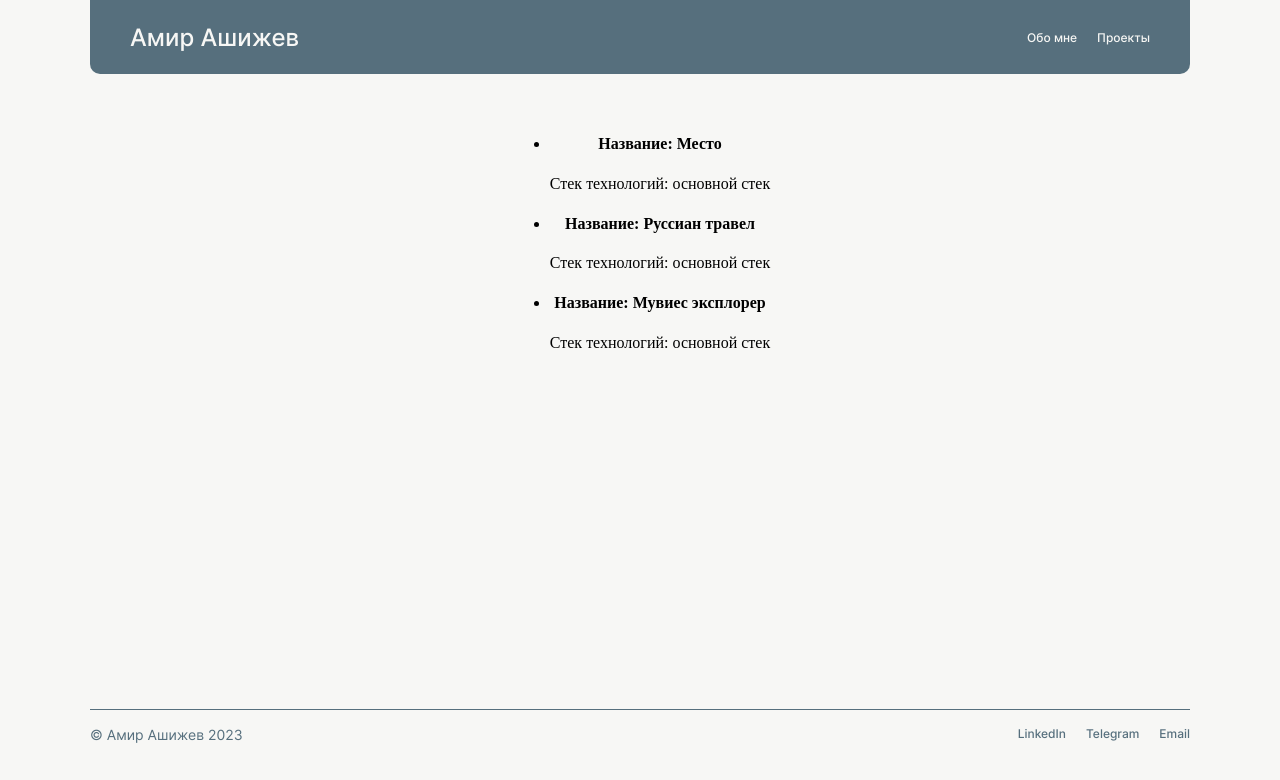
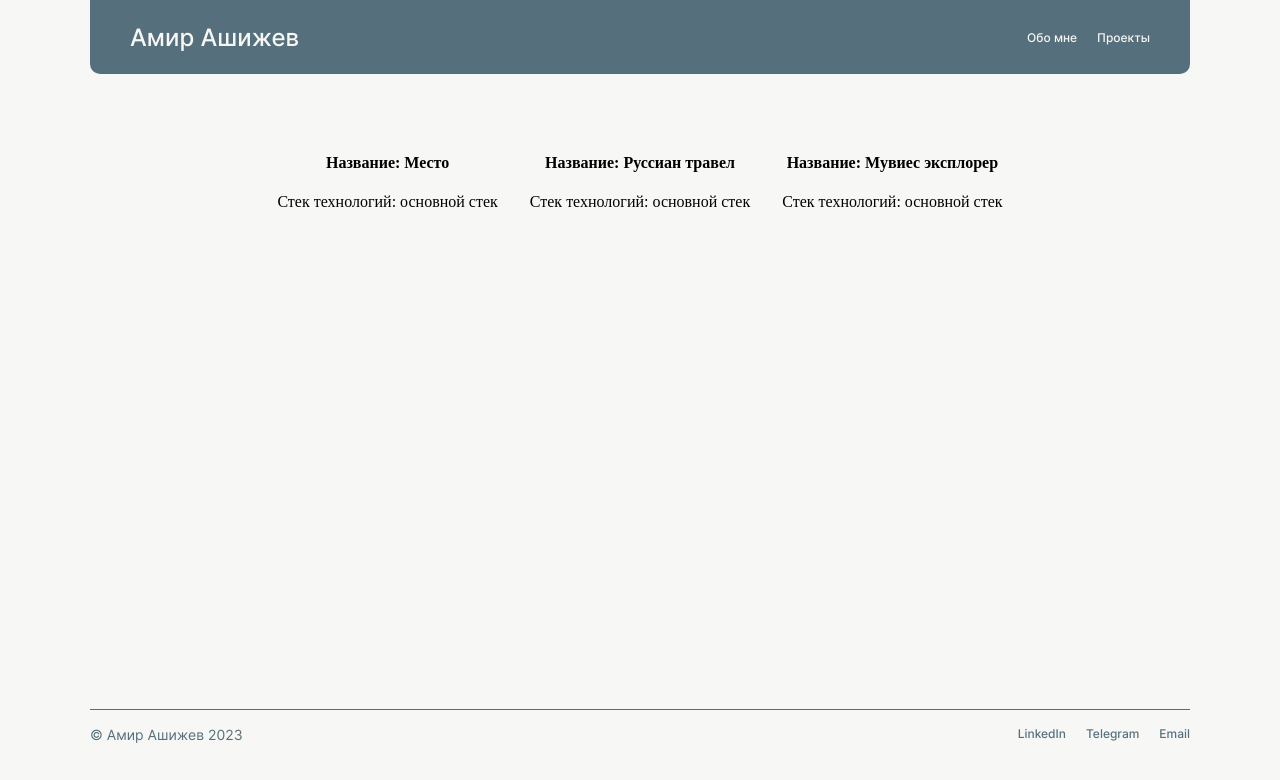
Before and after one commit to AmirAshizhev/portfolio, a React (Create React App) app: page /projects in a window 1280 px wide. Shown: the top 780 px of the page. Built offline with nearby package versions, Linux system fonts and the light colour scheme.

Commit message:
start projects page: progect__list css

```diff
--- /dev/null
+++ b/src/blocks/project-card/progect-card.css
@@ -0,0 +1,18 @@
+.progect-card{
+
+}
+
+.progect-card__img{
+
+}
+.progect-card__info{
+
+}
+
+.progect-card__title{
+
+}
+
+.progect-card__about{
+
+}
--- a/src/blocks/projects/projects.css
+++ b/src/blocks/projects/projects.css
@@ -0,0 +1,11 @@
+.projects{
+
+}
+.projects__list{
+  padding: 0;
+  margin: 0;
+  list-style-type: none;
+  display: grid;
+  grid-template-columns: auto auto auto;
+  gap: 32px;
+}
--- a/src/components/Portfolio.js
+++ b/src/components/Portfolio.js
@@ -4,7 +4,7 @@ function Portfolio () {
   return(
     <section className='portfolio'>
       <h2 className='portfolio__name'>Амир Ашижев</h2>
-      <p className='portfolio__about'>Начинающий Веб-разработчик, 25 лет</p>
+      <p className='portfolio__about'>Начинающий Веб-разработчик, 26 лет</p>
       <p className='portfolio__info'>Я родился и живу в Санкт-Петербурге, окончил факультет радиотехники СПбГЭТУ "ЛЭТИ". После периода работы по специальности решил попробовать себя в чем-то смежном, и мой взор упал на программирование. Рассмотрев разные направления, решил попробовать веб-разработку. Недавно окончил курс по веб-разработке от Янедекс.Практикума. В данный момент нахожусь в поиске предложений.</p>
       <a className='portfolio__link' href='https://github.com/AmirAshizhev' target='_blank' rel="noreferrer">GitHub</a>
       <img className='portfolio__photo' src={Photo} alt='Мое фото'/>
--- a/src/components/ProjectCard.js
+++ b/src/components/ProjectCard.js
@@ -1,8 +1,12 @@
 function ProjectCard({ name, stack }) {
   return (
-    <li className='progectCard'>
-      <h4>{`Название: ${name}`}</h4>
-      <p>{`Стек технологий: ${stack}`}</p>
+    <li className='progect-card'>
+      <img src='' alt='' className='progect-card__img'/>
+      <div className='progect-card__info'>
+        <h4 className='progect-card__title'>{`Название: ${name}`}</h4>
+        <p className='progect-card__about'>{`Стек технологий: ${stack}`}</p>
+      </div>
+
     </li>
   )
 }
--- a/src/components/Projects.js
+++ b/src/components/Projects.js
@@ -21,7 +21,7 @@ function Projects () {
       <div>
 
       </div>
-      <ul>
+      <ul className='projects__list'>
         {cardlist}
       </ul>
     </section>
--- a/src/index.css
+++ b/src/index.css
@@ -13,4 +13,6 @@
 
 @import url(./blocks/projects/projects.css);
 
+@import url(./blocks/project-card/progect-card.css);
+
 @import url(./blocks/navigation/navigation.css);
```
Also changed, not shown: src/images/photo.jpg.
